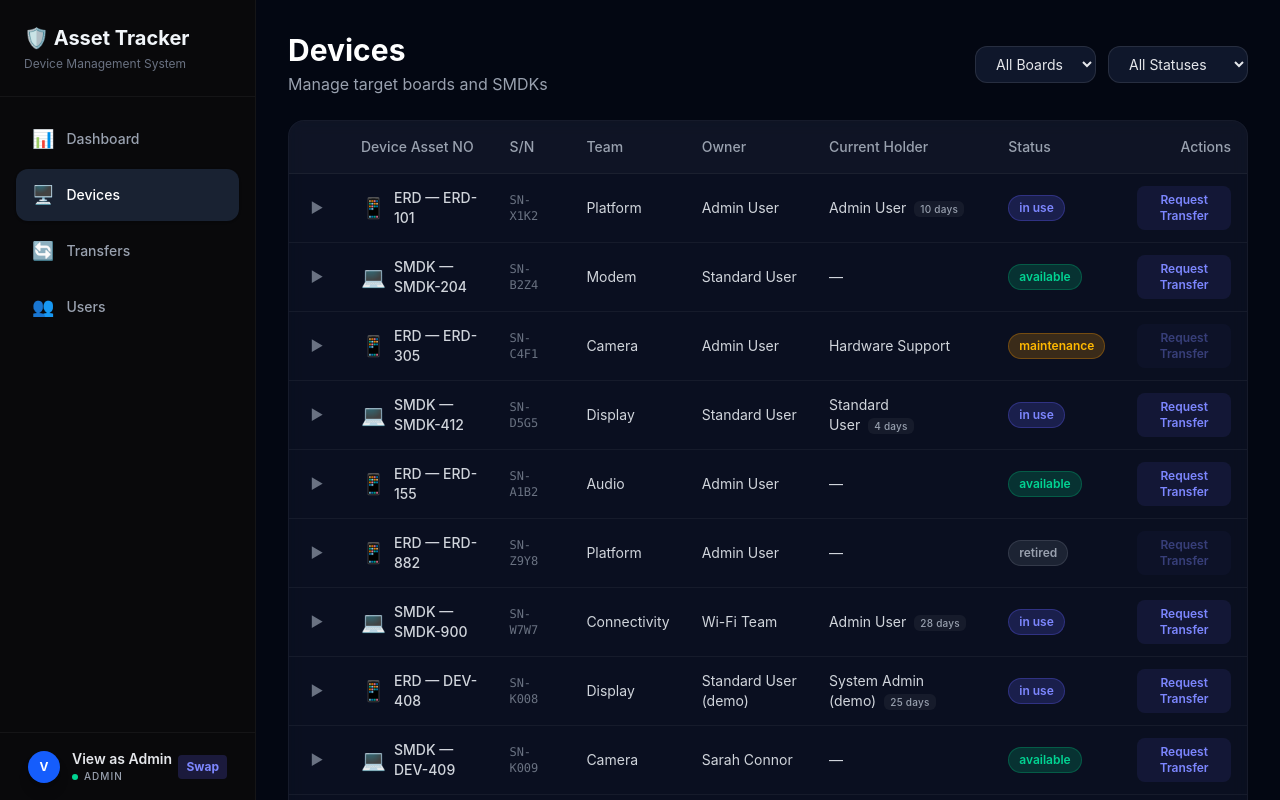
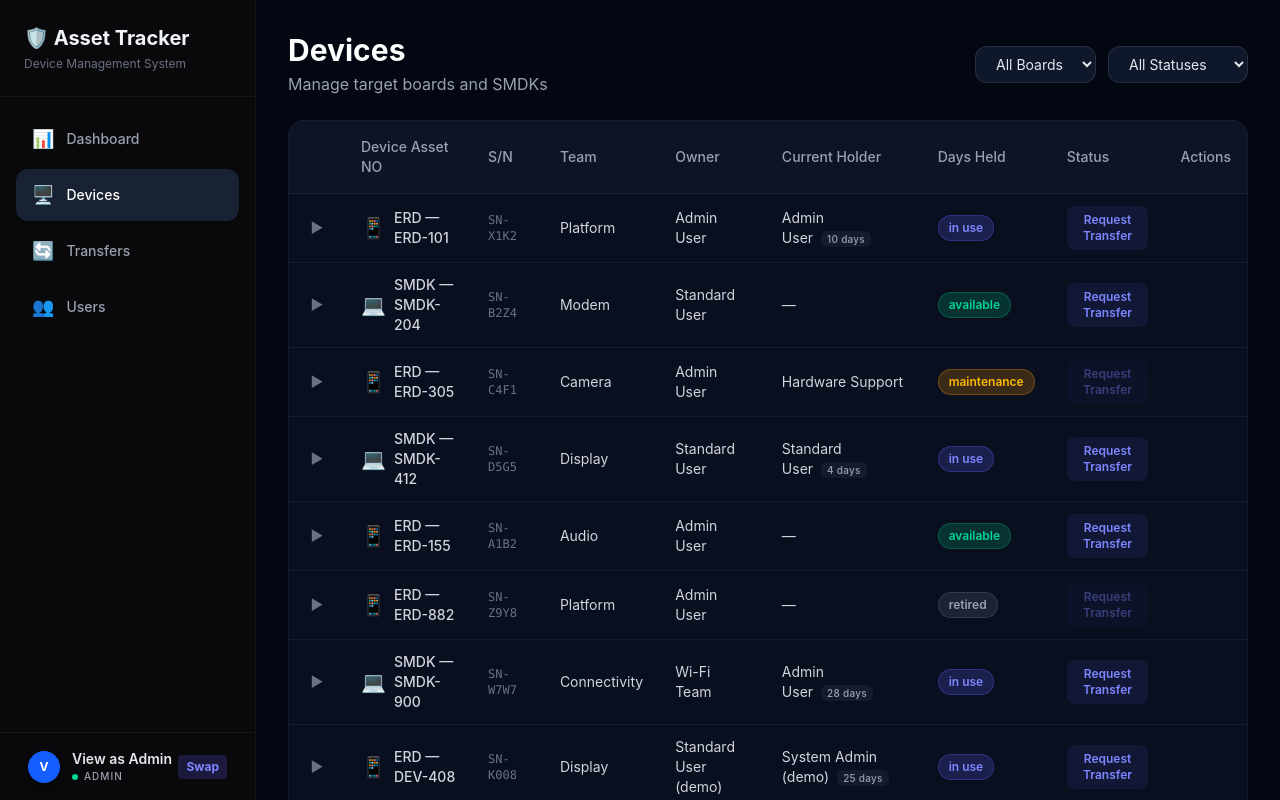
Before and after one commit to aloksts/device-management, a React (Vite) app in the folder client/: page /devices in a window 1280 px wide. Shown: the top 800 px of the page. Built offline with nearby package versions, Linux system fonts and the light colour scheme.

Commit message:
feat(ui): Extract holding duration into dedicated data table column

```diff
--- a/client/src/pages/Devices.jsx
+++ b/client/src/pages/Devices.jsx
@@ -158,6 +158,7 @@ export default function Devices() {
                   <th className="text-left py-4 px-4 font-medium">Team</th>
                   <th className="text-left py-4 px-4 font-medium">Owner</th>
                   <th className="text-left py-4 px-4 font-medium">Current Holder</th>
+                  <th className="text-left py-4 px-4 font-medium">Days Held</th>
                   <th className="text-left py-4 px-4 font-medium">Status</th>
                   <th className="text-right py-4 px-4 font-medium">Actions</th>
                 </tr>
@@ -202,7 +203,7 @@ export default function Devices() {
                     </tr>
                     {expandedRow === d.id && (
                       <tr className="bg-white/[0.01] border-b border-white/5">
-                        <td colSpan={8} className="py-4 px-6 sm:px-12">
+                        <td colSpan={9} className="py-4 px-6 sm:px-12">
                           <div className="flex flex-col xl:flex-row gap-8">
                             <div className="space-y-6 flex-1">
                               <div>
```
